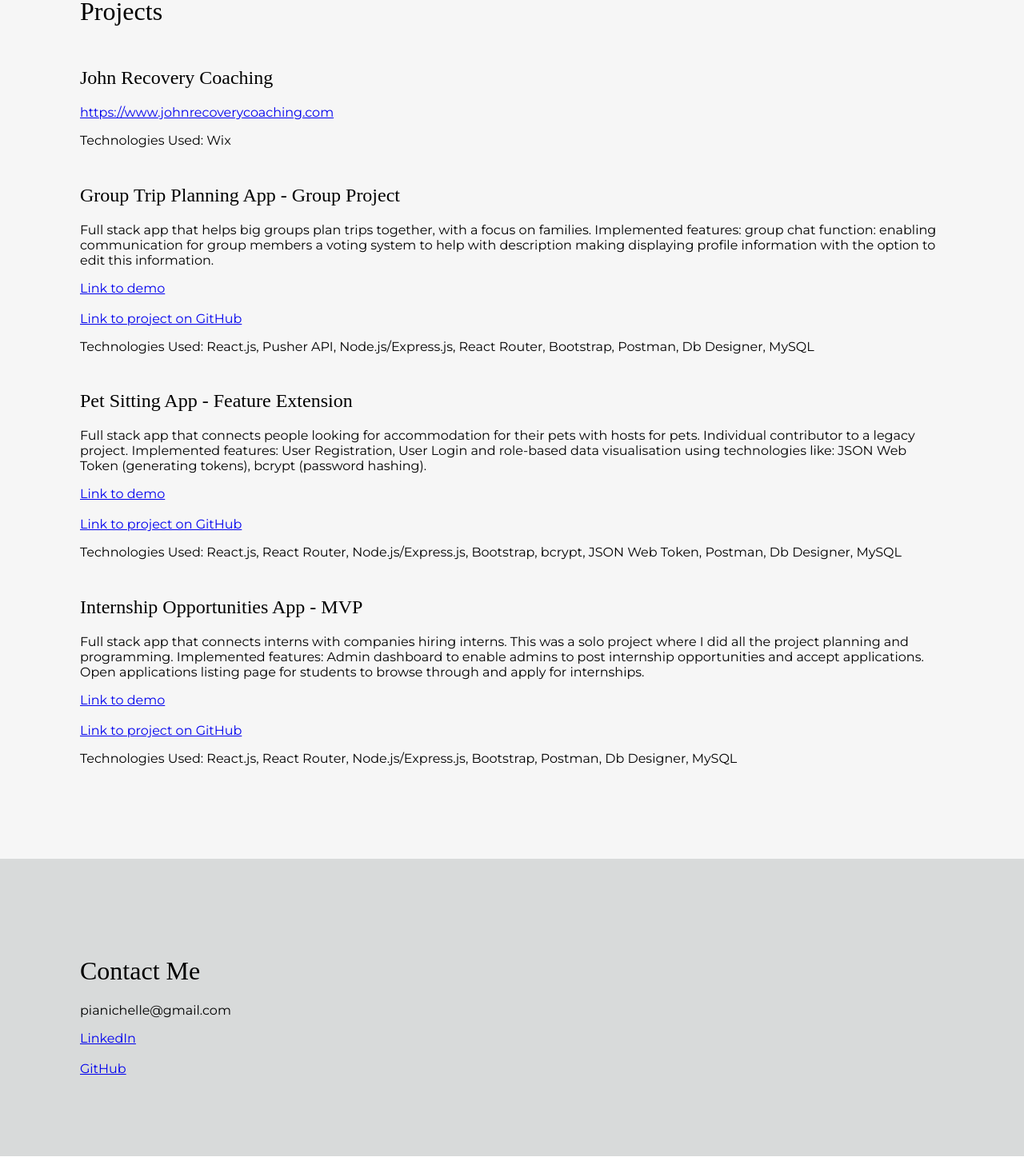
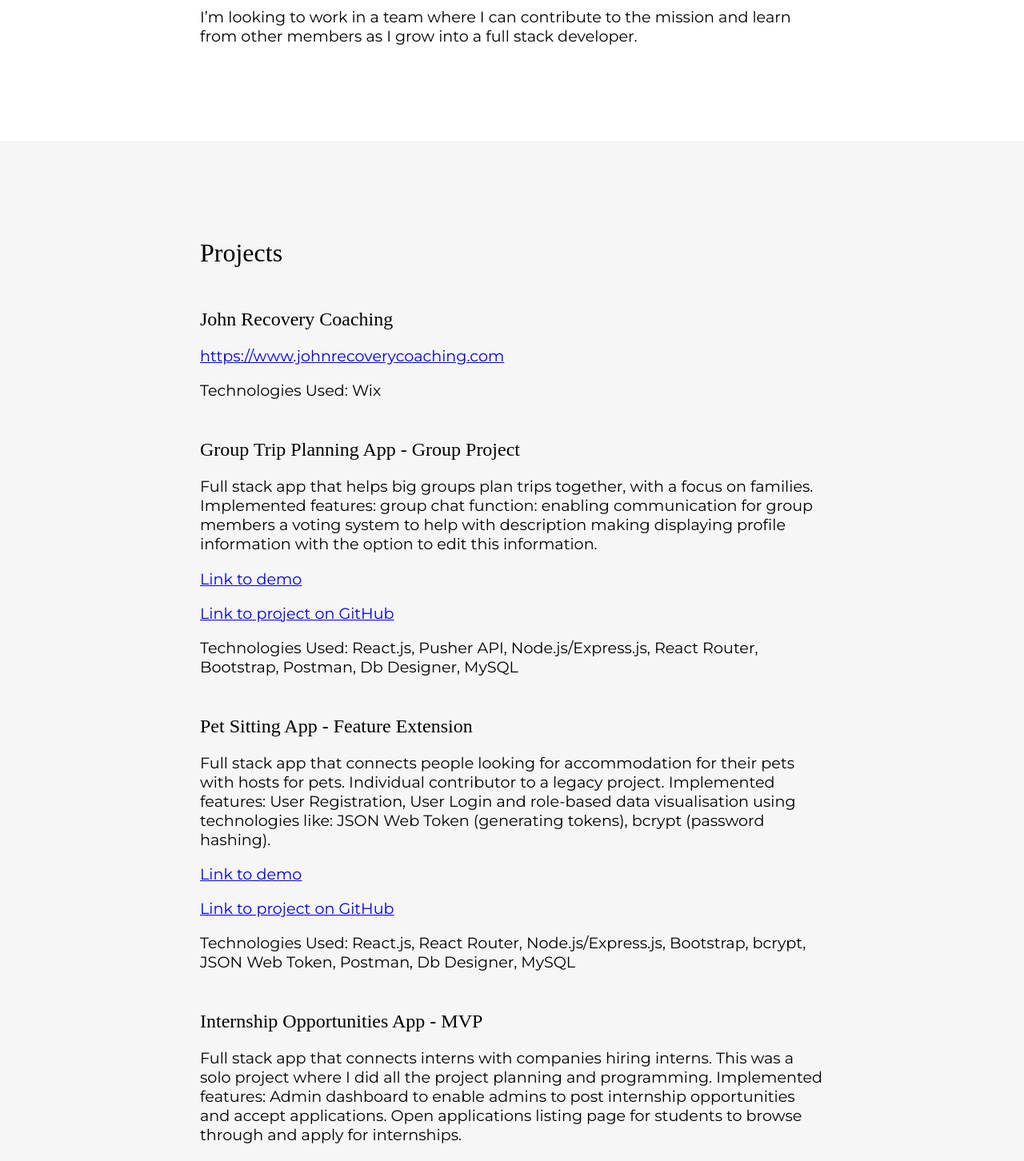
Before and after one commit to piaprozesky/personalsite, a React (Create React App) app: page / in a window 1280 px wide. Shown: the part 1140-2592 px from the top of the page at 80% size. Built offline with nearby package versions, Linux system fonts and the light colour scheme; a web font is replaced by a local one.

Commit message:
some formatting fixed and icon added

```diff
--- a/src/App.css
+++ b/src/App.css
@@ -11,3 +11,7 @@ h2 {
   font-family: "Bogart";
   font-weight: normal;
 }
+
+.text {
+  font-size: larger;
+}
--- a/src/views/AboutView.css
+++ b/src/views/AboutView.css
@@ -1,4 +1,6 @@
 .aboutview {
   padding: 100px;
   /* margin: 20px; */
+  padding-left: 250px;
+  padding-right: 250px;
 }
--- a/src/views/AboutView.js
+++ b/src/views/AboutView.js
@@ -6,7 +6,7 @@ function AboutView() {
     <div id="about">
       <div className="aboutview">
         <h1>About Me</h1>
-        <p>
+        <p className="text">
           Full stack developer moving into the tech world after completing a
           Bootcamp at CodeOp.
           <br />
--- a/src/views/ContactView.css
+++ b/src/views/ContactView.css
@@ -8,4 +8,6 @@
 .contactview {
   background-color: #d8dada;
   padding: 100px;
+  padding-left: 250px;
+  padding-right: 250px;
 }
--- a/src/views/ContactView.js
+++ b/src/views/ContactView.js
@@ -6,11 +6,15 @@ function ContactView() {
     <div id="contact">
       <div className="contactview">
         <h1 className="contact">Contact Me</h1>
-        <p>pianichelle@gmail.com</p>
-        <a href="http://www.linkedin.com/in/pia-prozesky">LinkedIn</a>
+        <p className="text">pianichelle@gmail.com</p>
+        <a className="text" href="http://www.linkedin.com/in/pia-prozesky">
+          LinkedIn
+        </a>
         <br />
         <br />
-        <a href="https://github.com/piaprozesky">GitHub</a>
+        <a className="text" href="https://github.com/piaprozesky">
+          GitHub
+        </a>
       </div>
     </div>
   );
--- a/src/views/HomeView.css
+++ b/src/views/HomeView.css
@@ -6,4 +6,6 @@
 .homeview {
   background-color: #f6f6f6;
   padding: 100px;
+  padding-left: 250px;
+  padding-right: 250px;
 }
--- a/src/views/HomeView.js
+++ b/src/views/HomeView.js
@@ -6,7 +6,7 @@ function HomeView() {
     <div id="home">
       <div className="homeview">
         <h1 className="heading">Pia Prozesky</h1>
-        <p>FULL STACK DEVELOPER</p>
+        <p className="text">FULL STACK DEVELOPER</p>
       </div>
     </div>
   );
--- a/src/views/ProjectsView.css
+++ b/src/views/ProjectsView.css
@@ -1,6 +1,8 @@
 .projectsview {
   background-color: #f6f6f6;
   padding: 100px;
+  padding-left: 250px;
+  padding-right: 250px;
 }
 
 .project {
--- a/src/views/ProjectsView.js
+++ b/src/views/ProjectsView.js
@@ -8,33 +8,33 @@ function ProjectsView() {
         <h1>Projects</h1>
         <div className="project">
           <h2>John Recovery Coaching</h2>
-          <a href="https://www.johnrecoverycoaching.com">
+          <a className="text" href="https://www.johnrecoverycoaching.com">
             https://www.johnrecoverycoaching.com
           </a>
-          <p>Technologies Used: Wix</p>
+          <p className="text">Technologies Used: Wix</p>
         </div>
 
         <div className="project">
           <h2>Group Trip Planning App - Group Project</h2>
-          <p>
+          <p className="text">
             Full stack app that helps big groups plan trips together, with a
             focus on families. Implemented features: group chat function:
             enabling communication for group members a voting system to help
             with description making displaying profile information with the
             option to edit this information.
           </p>
-          <div>
+          <div className="text">
             <a href="https://loom.com/share/folder/67a69e9917314026bbf65f7182cf628f">
               Link to demo
             </a>
           </div>
           <br />
-          <div>
+          <div className="text">
             <a href="https://github.com/CodeOp-tech/FS20_Team">
               Link to project on GitHub
             </a>
           </div>
-          <p>
+          <p className="text">
             Technologies Used: React.js, Pusher API, Node.js/Express.js, React
             Router, Bootstrap, Postman, Db Designer, MySQL
           </p>
@@ -42,25 +42,25 @@ function ProjectsView() {
 
         <div className="project">
           <h2>Pet Sitting App - Feature Extension</h2>
-          <p>
+          <p className="text">
             Full stack app that connects people looking for accommodation for
             their pets with hosts for pets. Individual contributor to a legacy
             project. Implemented features: User Registration, User Login and
             role-based data visualisation using technologies like: JSON Web
             Token (generating tokens), bcrypt (password hashing).
           </p>
-          <div>
+          <div className="text">
             <a href="https://www.loom.com/share/59af83e0381946beb664c1c1abb81479">
               Link to demo
             </a>
           </div>
           <br />
-          <div>
+          <div className="text">
             <a href="https://github.com/piaprozesky/petHotel">
               Link to project on GitHub
             </a>
           </div>
-          <p>
+          <p className="text">
             Technologies Used: React.js, React Router, Node.js/Express.js,
             Bootstrap, bcrypt, JSON Web Token, Postman, Db Designer, MySQL
           </p>
@@ -68,7 +68,7 @@ function ProjectsView() {
 
         <div className="project">
           <h2>Internship Opportunities App - MVP</h2>
-          <p>
+          <p className="text">
             Full stack app that connects interns with companies hiring interns.
             This was a solo project where I did all the project planning and
             programming. Implemented features: Admin dashboard to enable admins
@@ -76,18 +76,18 @@ function ProjectsView() {
             applications listing page for students to browse through and apply
             for internships.
           </p>
-          <div>
+          <div className="text">
             <a href="https://www.loom.com/share/c876ee780a634f1f9aa68ef103a7c2af">
               Link to demo
             </a>
           </div>
           <br />
-          <div>
+          <div className="text">
             <a href="https://github.com/piaprozesky/mvp">
               Link to project on GitHub
             </a>
           </div>
-          <p>
+          <p className="text">
             Technologies Used: React.js, React Router, Node.js/Express.js,
             Bootstrap, Postman, Db Designer, MySQL
           </p>
```
Also changed, not shown: 1 other file (tests, documents, lock files or other folders).
